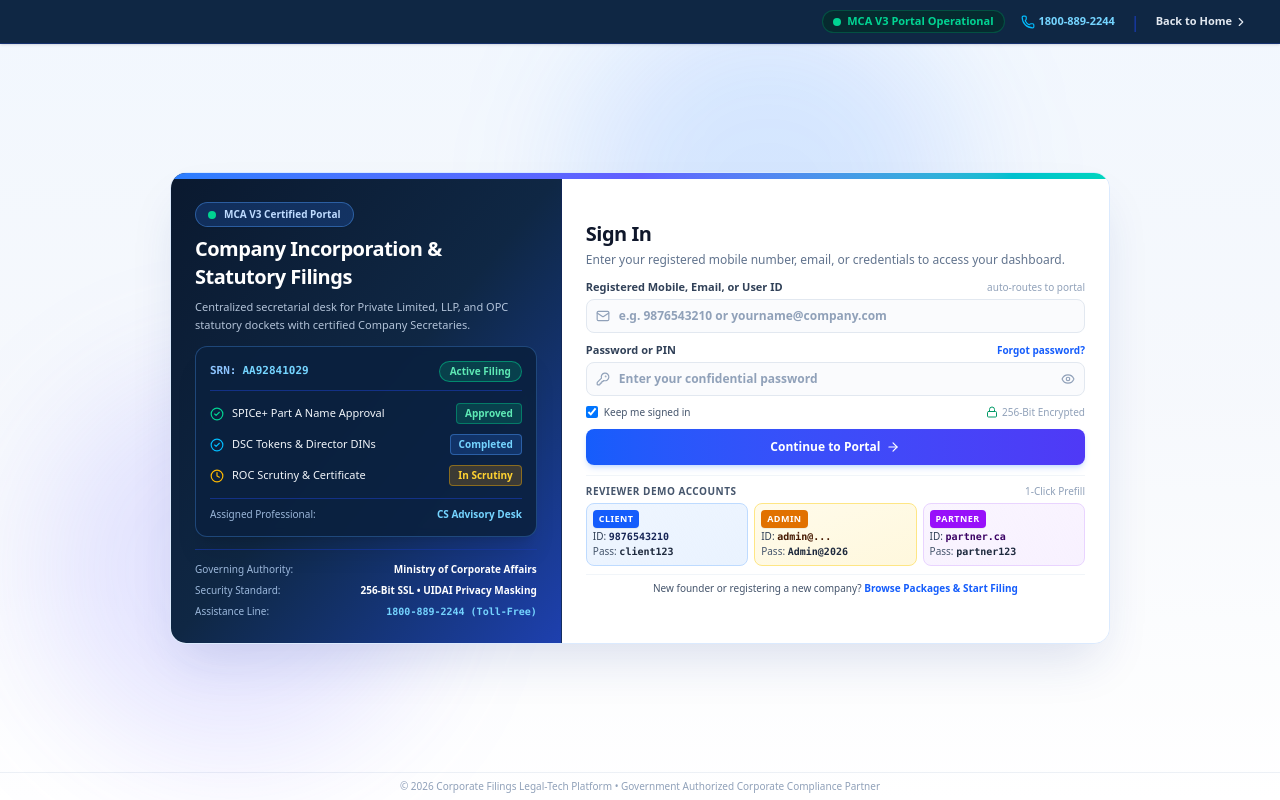
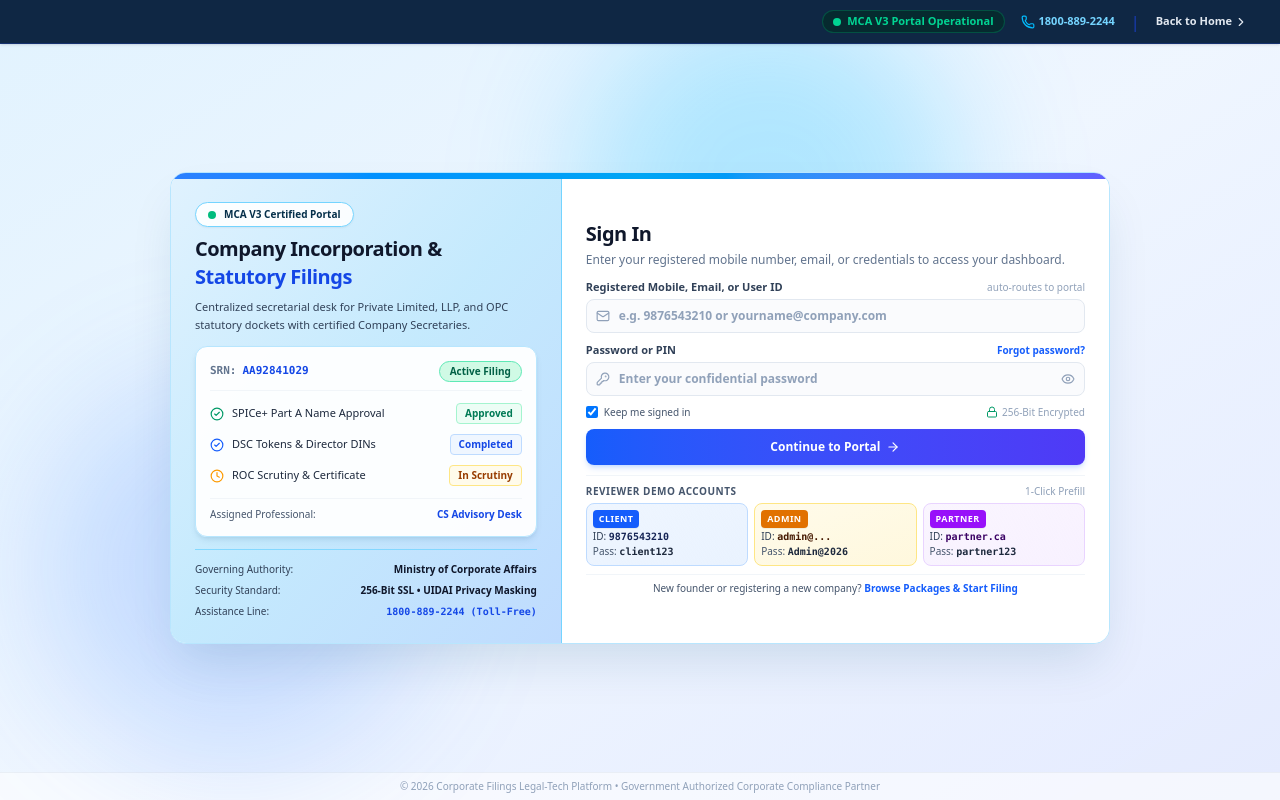
Before and after one commit to kusuummm/business_registration, a Next.js app: page /login in a window 1280 px wide. Built offline with nearby package versions, Linux system fonts and the light colour scheme.

Commit message:
style(login): apply rich light blue theme across left showcase and ambient canvas

```diff
--- a/src/app/login/page.tsx
+++ b/src/app/login/page.tsx
@@ -170,7 +170,7 @@ export default function LoginPage() {
   };
 
   return (
-    <div className="h-screen w-screen max-h-screen overflow-hidden bg-gradient-to-b from-blue-50/70 via-indigo-50/20 to-white text-slate-800 flex flex-col font-sans select-none relative">
+    <div className="h-screen w-screen max-h-screen overflow-hidden bg-gradient-to-br from-sky-100/90 via-blue-50 to-indigo-100/80 text-slate-800 flex flex-col font-sans select-none relative">
       {/* Absolute CSS guarantee against document scrolling */}
       <style dangerouslySetInnerHTML={{ __html: `
         html, body {
@@ -180,9 +180,9 @@ export default function LoginPage() {
         }
       `}} />
 
-      {/* Colorful Ambient Background Auras */}
-      <div className="absolute top-0 right-1/4 w-96 h-96 bg-blue-500/15 rounded-full blur-3xl pointer-events-none" />
-      <div className="absolute bottom-10 left-10 w-96 h-96 bg-indigo-500/15 rounded-full blur-3xl pointer-events-none" />
+      {/* Colorful Ambient Light Blue Background Auras */}
+      <div className="absolute top-0 right-1/4 w-96 h-96 bg-sky-400/25 rounded-full blur-3xl pointer-events-none" />
+      <div className="absolute bottom-10 left-10 w-96 h-96 bg-blue-500/20 rounded-full blur-3xl pointer-events-none" />
 
       {/* Corporate Deep Navy Top Header Bar (Height: 44px, Matches Website Theme) */}
       <header className="h-11 px-4 sm:px-6 md:px-8 bg-[#0F2744] border-b border-blue-900/60 text-white flex items-center justify-between relative z-10 shrink-0 shadow-sm">
@@ -219,95 +219,96 @@ export default function LoginPage() {
 
       {/* Main Container: Exact-fit, perfectly centered in remaining viewport */}
       <main className="flex-1 flex items-center justify-center p-2 sm:p-3 md:p-4 min-h-0 overflow-hidden relative z-10">
-        <div className="w-full max-w-sm sm:max-w-md md:max-w-4xl lg:max-w-[940px] rounded-2xl border border-blue-100 shadow-2xl shadow-blue-900/15 bg-white overflow-hidden grid grid-cols-1 md:grid-cols-12 max-h-full relative">
+        <div className="w-full max-w-sm sm:max-w-md md:max-w-4xl lg:max-w-[940px] rounded-2xl border border-sky-200 shadow-2xl shadow-sky-900/15 bg-white overflow-hidden grid grid-cols-1 md:grid-cols-12 max-h-full relative">
 
           {/* Top Colorful Accent Stripe (Matches Website Theme) */}
-          <div className="absolute top-0 left-0 right-0 h-1.5 bg-gradient-to-r from-blue-500 via-indigo-500 to-teal-400 z-20" />
+          <div className="absolute top-0 left-0 right-0 h-1.5 bg-gradient-to-r from-blue-500 via-sky-500 to-indigo-500 z-20" />
 
-          {/* Left Column: Rich Royal Blue & Deep Navy Showcase (High Color Contrast & Trust) */}
-          <div className="md:col-span-5 bg-gradient-to-br from-[#0A192F] via-[#0F2744] to-[#1E40AF] p-5 lg:p-6 text-white flex flex-col justify-between border-r border-blue-900/40 relative hidden md:flex">
+          {/* Left Column: Rich Light Blue Corporate Showcase */}
+          <div className="md:col-span-5 bg-gradient-to-br from-[#E0F2FE] via-[#BAE6FD]/85 to-[#BFDBFE] p-5 lg:p-6 text-slate-800 flex flex-col justify-between border-r border-sky-300 relative hidden md:flex">
 
             {/* Top Header & Official Context */}
             <div className="space-y-2 pt-1">
-              <div className="inline-flex items-center gap-2 px-3 py-1 rounded-full bg-blue-500/20 border border-blue-400/40 text-blue-200 text-[10px] font-semibold shadow-xs">
-                <span className="w-2 h-2 rounded-full bg-emerald-400 inline-block animate-pulse" />
+              <div className="inline-flex items-center gap-2 px-3 py-1 rounded-full bg-white/90 border border-sky-300 text-sky-950 text-[10px] font-bold shadow-xs">
+                <span className="w-2 h-2 rounded-full bg-emerald-500 inline-block animate-pulse" />
                 <span>MCA V3 Certified Portal</span>
               </div>
 
-              <h2 className="text-lg lg:text-xl font-black text-white tracking-tight leading-snug">
-                Company Incorporation & Statutory Filings
+              <h2 className="text-lg lg:text-xl font-black text-slate-900 tracking-tight leading-snug">
+                Company Incorporation & <br />
+                <span className="text-blue-700">Statutory Filings</span>
               </h2>
 
-              <p className="text-[11px] text-blue-100/80 leading-relaxed">
+              <p className="text-[11px] text-slate-700 font-medium leading-relaxed">
                 Centralized secretarial desk for Private Limited, LLP, and OPC statutory dockets with certified Company Secretaries.
               </p>
             </div>
 
-            {/* Middle: Filing Lifecycle Tracker (Rich Sapphire Card with Vibrant Badges) */}
+            {/* Middle: Filing Lifecycle Tracker (Crisp Floating White Card on Light Blue) */}
             <div className="my-auto py-3">
-              <div className="rounded-xl border border-blue-400/30 bg-[#0B213F]/90 p-3.5 space-y-3 shadow-xl backdrop-blur-xs">
-                <div className="flex items-center justify-between text-[11px] pb-2 border-b border-blue-800/60">
-                  <div className="flex items-center gap-1.5 font-mono text-slate-100 font-bold">
-                    <span className="text-blue-300">SRN:</span>
-                    <span className="text-sky-300 font-bold">AA92841029</span>
+              <div className="rounded-xl border border-sky-200 bg-white/95 p-3.5 space-y-3 shadow-md shadow-sky-900/10">
+                <div className="flex items-center justify-between text-[11px] pb-2 border-b border-slate-100">
+                  <div className="flex items-center gap-1.5 font-mono text-slate-800 font-bold">
+                    <span className="text-slate-500">SRN:</span>
+                    <span className="text-blue-700 font-bold">AA92841029</span>
                   </div>
-                  <span className="text-[10px] font-bold text-emerald-300 bg-emerald-500/20 border border-emerald-400/50 px-2.5 py-0.5 rounded-full">
+                  <span className="text-[10px] font-bold text-emerald-800 bg-emerald-100 border border-emerald-300 px-2.5 py-0.5 rounded-full">
                     Active Filing
                   </span>
                 </div>
 
                 <div className="space-y-2.5 text-[11px]">
                   <div className="flex items-center justify-between">
-                    <span className="flex items-center gap-2 text-slate-100 font-medium">
-                      <CheckCircle2 className="w-3.5 h-3.5 text-emerald-400 shrink-0" />
+                    <span className="flex items-center gap-2 text-slate-800 font-medium">
+                      <CheckCircle2 className="w-3.5 h-3.5 text-emerald-600 shrink-0" />
                       <span>SPICe+ Part A Name Approval</span>
                     </span>
-                    <span className="text-[10px] font-bold text-emerald-300 bg-emerald-500/20 border border-emerald-400/40 px-2 py-0.5 rounded">
+                    <span className="text-[10px] font-bold text-emerald-700 bg-emerald-50 border border-emerald-200 px-2 py-0.5 rounded">
                       Approved
                     </span>
                   </div>
 
                   <div className="flex items-center justify-between">
-                    <span className="flex items-center gap-2 text-slate-100 font-medium">
-                      <CheckCircle2 className="w-3.5 h-3.5 text-sky-400 shrink-0" />
+                    <span className="flex items-center gap-2 text-slate-800 font-medium">
+                      <CheckCircle2 className="w-3.5 h-3.5 text-blue-600 shrink-0" />
                       <span>DSC Tokens & Director DINs</span>
                     </span>
-                    <span className="text-[10px] font-bold text-sky-300 bg-blue-500/20 border border-blue-400/40 px-2 py-0.5 rounded">
+                    <span className="text-[10px] font-bold text-blue-700 bg-blue-50 border border-blue-200 px-2 py-0.5 rounded">
                       Completed
                     </span>
                   </div>
 
                   <div className="flex items-center justify-between">
-                    <span className="flex items-center gap-2 text-slate-100 font-medium">
-                      <Clock className="w-3.5 h-3.5 text-amber-400 shrink-0" />
+                    <span className="flex items-center gap-2 text-slate-800 font-medium">
+                      <Clock className="w-3.5 h-3.5 text-amber-500 shrink-0" />
                       <span>ROC Scrutiny & Certificate</span>
                     </span>
-                    <span className="text-[10px] font-bold text-amber-300 bg-amber-500/20 border border-amber-400/40 px-2 py-0.5 rounded">
+                    <span className="text-[10px] font-bold text-amber-800 bg-amber-50 border border-amber-200 px-2 py-0.5 rounded">
                       In Scrutiny
                     </span>
                   </div>
                 </div>
 
-                <div className="pt-2 border-t border-blue-800/60 flex items-center justify-between text-[10px] text-blue-200/80">
+                <div className="pt-2 border-t border-slate-100 flex items-center justify-between text-[10px] text-slate-600">
                   <span>Assigned Professional:</span>
-                  <span className="font-bold text-sky-300">CS Advisory Desk</span>
+                  <span className="font-bold text-blue-700">CS Advisory Desk</span>
                 </div>
               </div>
             </div>
 
             {/* Bottom Institutional Trust Notes */}
-            <div className="pt-3 border-t border-blue-800/60 space-y-1.5 text-[10px] text-blue-200/80">
+            <div className="pt-3 border-t border-sky-300/80 space-y-1.5 text-[10px] text-slate-700 font-medium">
               <div className="flex items-center justify-between">
                 <span>Governing Authority:</span>
-                <span className="text-white font-semibold">Ministry of Corporate Affairs</span>
+                <span className="text-slate-900 font-bold">Ministry of Corporate Affairs</span>
               </div>
               <div className="flex items-center justify-between">
                 <span>Security Standard:</span>
-                <span className="text-white font-semibold">256-Bit SSL • UIDAI Privacy Masking</span>
+                <span className="text-slate-900 font-bold">256-Bit SSL • UIDAI Privacy Masking</span>
               </div>
               <div className="flex items-center justify-between">
                 <span>Assistance Line:</span>
-                <span className="text-sky-300 font-bold font-mono">1800-889-2244 (Toll-Free)</span>
+                <span className="text-blue-700 font-bold font-mono">1800-889-2244 (Toll-Free)</span>
               </div>
             </div>
           </div>
```
